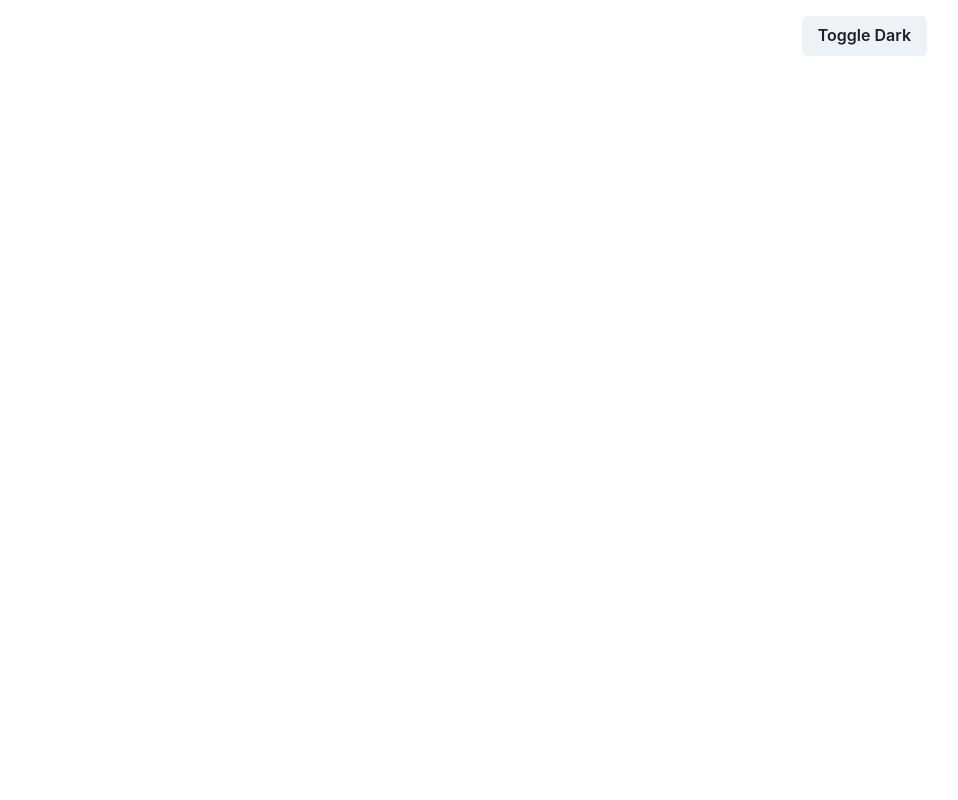
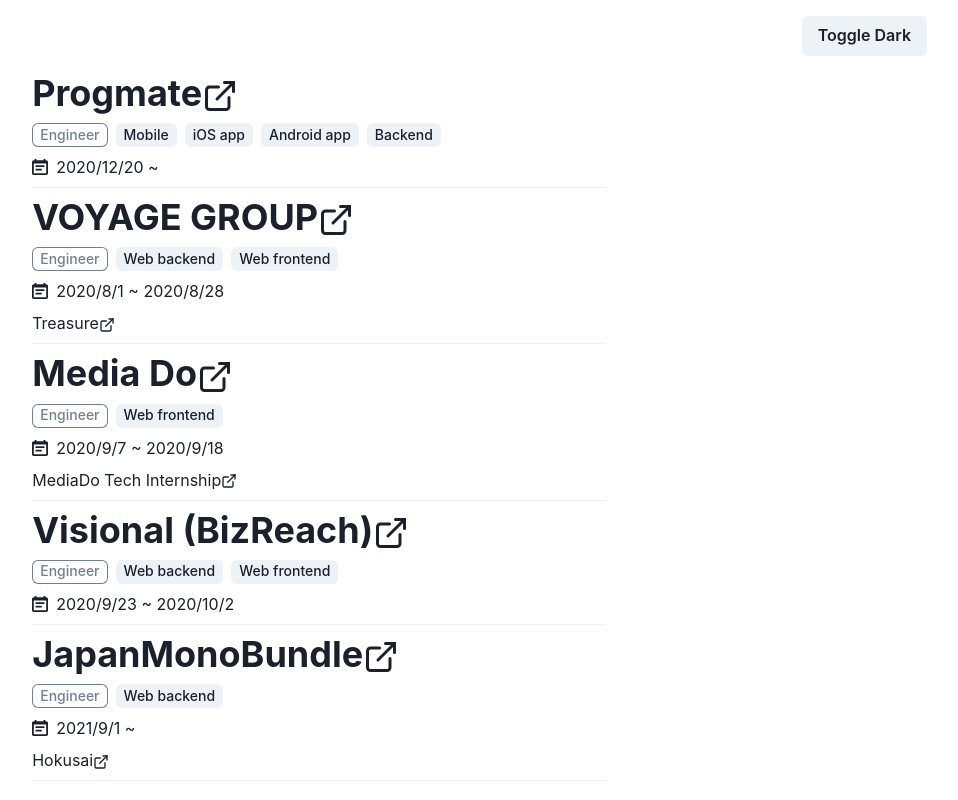
Before and after one commit to tocoteron/tocoteron.com, a React (Create React App) app in the folder frontend/: page / in a window 1280 px wide. Shown: the whole page, without its empty margins (321-1279 px from the left). Built offline with nearby package versions, Linux system fonts and the light colour scheme.

Commit message:
Add my work experiences on the page

```diff
--- /dev/null
+++ b/frontend/src/components/organisms/WorkExperiences.tsx
@@ -0,0 +1,90 @@
+import React from "react";
+import {
+  Divider,
+  Heading,
+  HStack,
+  Link,
+  Stack,
+  Tag,
+  Text,
+} from "@chakra-ui/react";
+import { CalendarIcon, ExternalLinkIcon } from "@chakra-ui/icons";
+import WorkExperience from "../../types/WorkExperience";
+import { Date, Period } from "../../types/Time";
+
+interface Props {
+  workExperiences: WorkExperience[];
+}
+
+function PeriodDisplay({ period }: { period: Period }): JSX.Element {
+  const toStr = (date?: Date) =>
+    date ? `${date.year}/${date.month}/${date.day}` : "";
+
+  const since = toStr(period.since);
+  const until = toStr(period.until);
+
+  return (
+    <HStack>
+      <CalendarIcon />
+      <Text>
+        {since} ~ {until}
+      </Text>
+    </HStack>
+  );
+}
+
+export default function WorkExperiences(props: Props): JSX.Element {
+  const { workExperiences } = props;
+  return (
+    <Stack>
+      {workExperiences.map((workExperience) => {
+        if (typeof workExperience.company === "string") {
+          return <Heading>{workExperience.company}</Heading>;
+        }
+
+        return (
+          <Stack>
+            <Heading>
+              {workExperience.company.links.length > 0 ? (
+                <Link href={workExperience.company.links[0]} isExternal>
+                  {workExperience.company.text}
+                  <ExternalLinkIcon />
+                </Link>
+              ) : (
+                workExperience.company.text
+              )}
+            </Heading>
+            <HStack>
+              {workExperience.roles.map((role) => (
+                <Tag variant="outline">{role}</Tag>
+              ))}
+              {workExperience.domains.map((domain) => (
+                <Tag variant="subtle">{domain}</Tag>
+              ))}
+            </HStack>
+            <PeriodDisplay period={workExperience.period} />
+            {workExperience.notes
+              ? workExperience.notes.map((note) => {
+                  if (typeof note === "string") {
+                    return <Text>{note}</Text>;
+                  }
+
+                  if (note.links.length > 0) {
+                    return (
+                      <Link href={note.links[0]}>
+                        {note.text}
+                        <ExternalLinkIcon />
+                      </Link>
+                    );
+                  }
+
+                  return <Text>{note.text}</Text>;
+                })
+              : undefined}
+            <Divider />
+          </Stack>
+        );
+      })}
+    </Stack>
+  );
+}
--- a/frontend/src/components/pages/Home.tsx
+++ b/frontend/src/components/pages/Home.tsx
@@ -1,5 +1,13 @@
 import React from "react";
-import { Box, Button, Flex, Spacer, useColorMode } from "@chakra-ui/react";
+import {
+  Box,
+  Button,
+  Container,
+  Flex,
+  Spacer,
+  useColorMode,
+} from "@chakra-ui/react";
+import HomeTemplate from "../templates/Home";
 
 export default function HomePage(): JSX.Element {
   const { colorMode, toggleColorMode } = useColorMode();
@@ -12,6 +20,9 @@
           Toggle {colorMode === "light" ? "Dark" : "Light"}
         </Button>
       </Flex>
+      <Container>
+        <HomeTemplate />
+      </Container>
     </Box>
   );
 }
--- /dev/null
+++ b/frontend/src/components/templates/Home.tsx
@@ -0,0 +1,7 @@
+import React from "react";
+import workExperiences from "../../data/workExperiences";
+import WorkExperiences from "../organisms/WorkExperiences";
+
+export default function HomeTemplate(): JSX.Element {
+  return <WorkExperiences workExperiences={workExperiences} />;
+}
```
